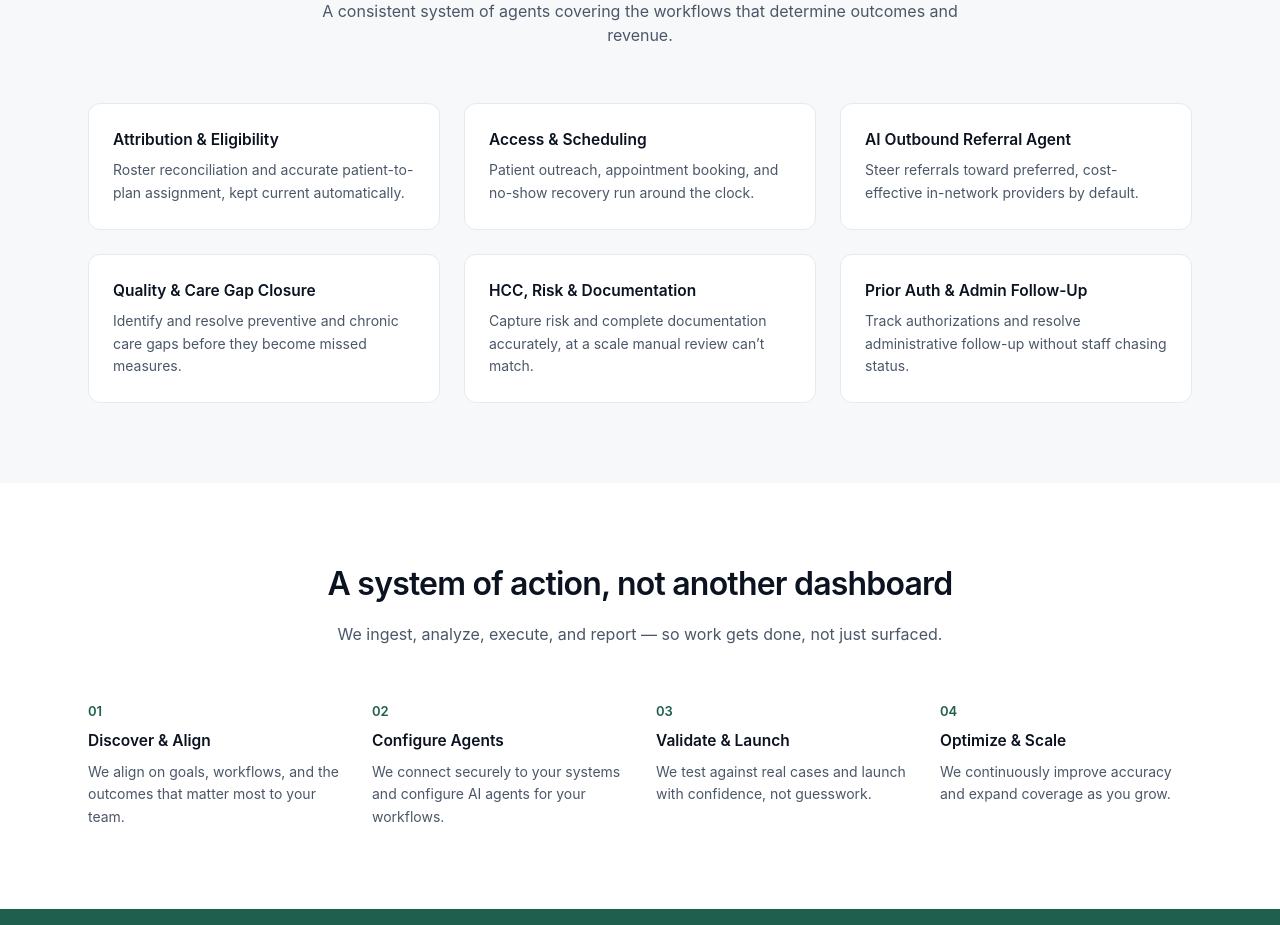
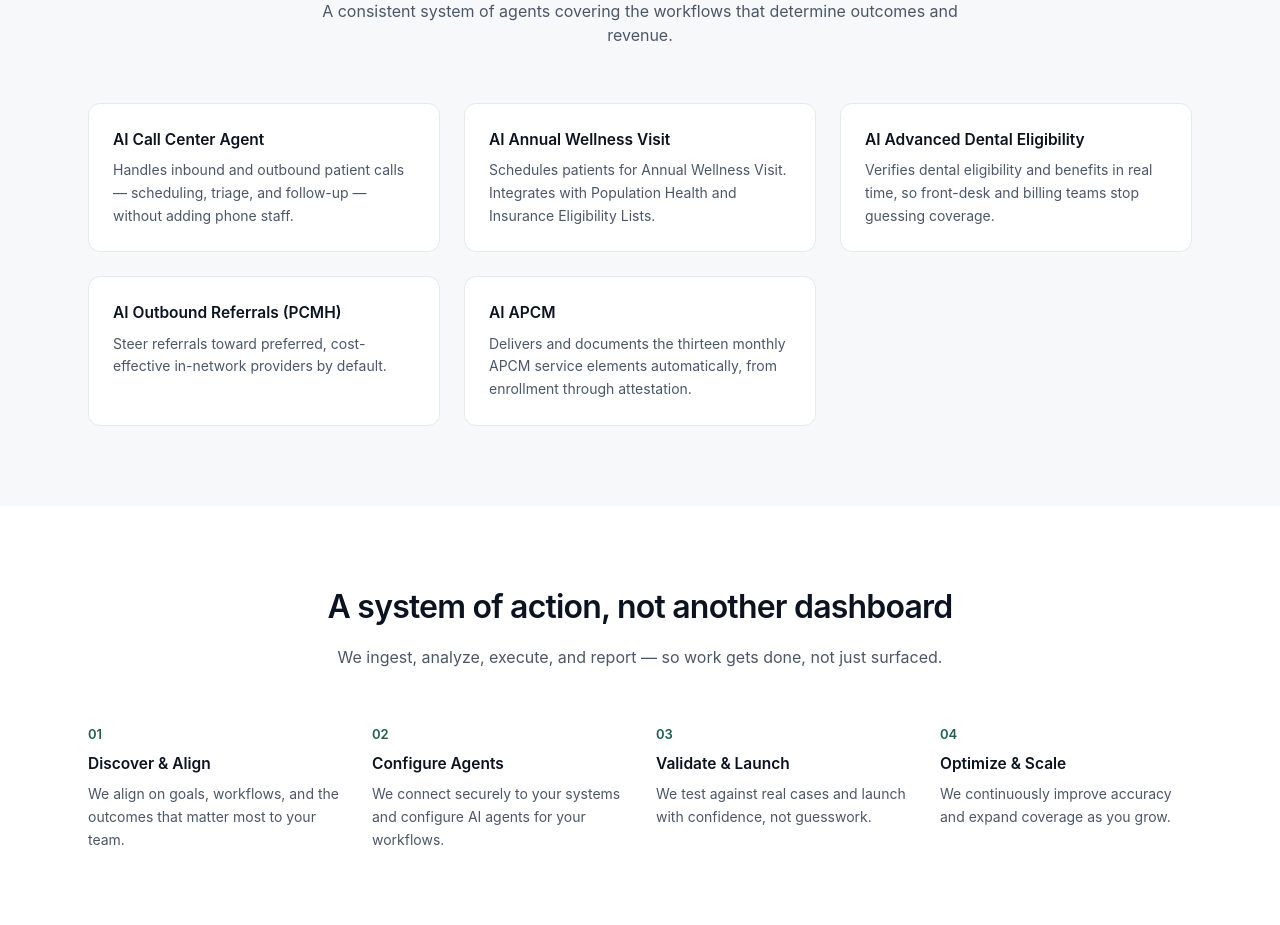
Before and after one commit to jpawa-cpu/firstoutcomes-staging, a React (Vite) app in the folder client/: page / in a window 1280 px wide. Shown: the part 1280-2205 px from the top of the page. Built offline with nearby package versions, Linux system fonts and the light colour scheme.

Commit message:
Update Home.jsx

```diff
--- a/client/src/pages/Home.jsx
+++ b/client/src/pages/Home.jsx
@@ -3,28 +3,24 @@ import Stat from '../components/Stat.jsx'
 
 const workflows = [
   {
-    title: 'Attribution & Eligibility',
-    desc: 'Roster reconciliation and accurate patient-to-plan assignment, kept current automatically.',
+    title: 'AI Call Center Agent',
+    desc: 'Handles inbound and outbound patient calls — scheduling, triage, and follow-up — without adding phone staff.',
   },
   {
-    title: 'Access & Scheduling',
-    desc: 'Patient outreach, appointment booking, and no-show recovery run around the clock.',
+    title: 'AI Annual Wellness Visit',
+    desc: 'Schedules patients for Annual Wellness Visit. Integrates with Population Health and Insurance Eligibility Lists.',
   },
   {
-    title: 'AI Outbound Referral Agent',
+    title: 'AI Advanced Dental Eligibility',
+    desc: 'Verifies dental eligibility and benefits in real time, so front-desk and billing teams stop guessing coverage.',
+  },
+  {
+    title: 'AI Outbound Referrals (PCMH)',
     desc: 'Steer referrals toward preferred, cost-effective in-network providers by default.',
   },
   {
-    title: 'Quality & Care Gap Closure',
-    desc: 'Identify and resolve preventive and chronic care gaps before they become missed measures.',
-  },
-  {
-    title: 'HCC, Risk & Documentation',
-    desc: 'Capture risk and complete documentation accurately, at a scale manual review can’t match.',
-  },
-  {
-    title: 'Prior Auth & Admin Follow-Up',
-    desc: 'Track authorizations and resolve administrative follow-up without staff chasing status.',
+    title: 'AI APCM',
+    desc: 'Delivers and documents the thirteen monthly APCM service elements automatically, from enrollment through attestation.',
   },
 ]
 
```
